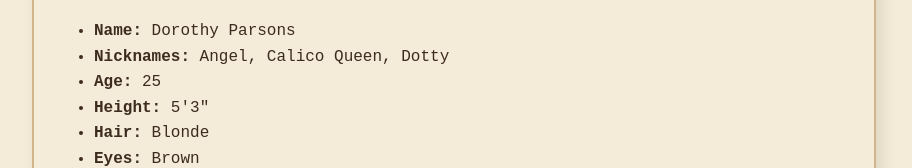
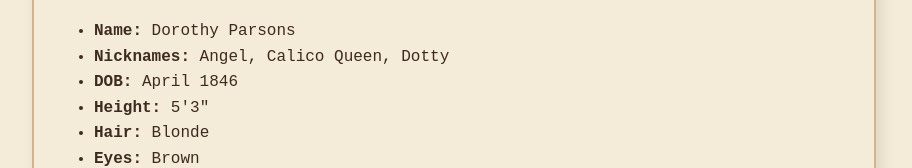
Before and after one commit to juls20521/cimarron, a plain HTML site: page dotty.html in a window 1280 px wide. Shown: the part 509-677 px from the top of the page, without its empty margins (186-1098 px from the left). Drawn offline with Linux system fonts and the light colour scheme.

Commit message:
Update dotty.html

```diff
--- a/dotty.html
+++ b/dotty.html
@@ -22,7 +22,7 @@
     <ul>
         <li><strong>Name:</strong> Dorothy Parsons</li>
         <li><strong>Nicknames:</strong> Angel, Calico Queen, Dotty</li>
-        <li><strong>Age:</strong> 25 </li>
+        <li><strong>DOB:</strong> April 1846 </li>
         <li><strong>Height:</strong> 5'3" </li>
         <li><strong>Hair:</strong> Blonde </li>
         <li><strong>Eyes:</strong> Brown </li>
```
